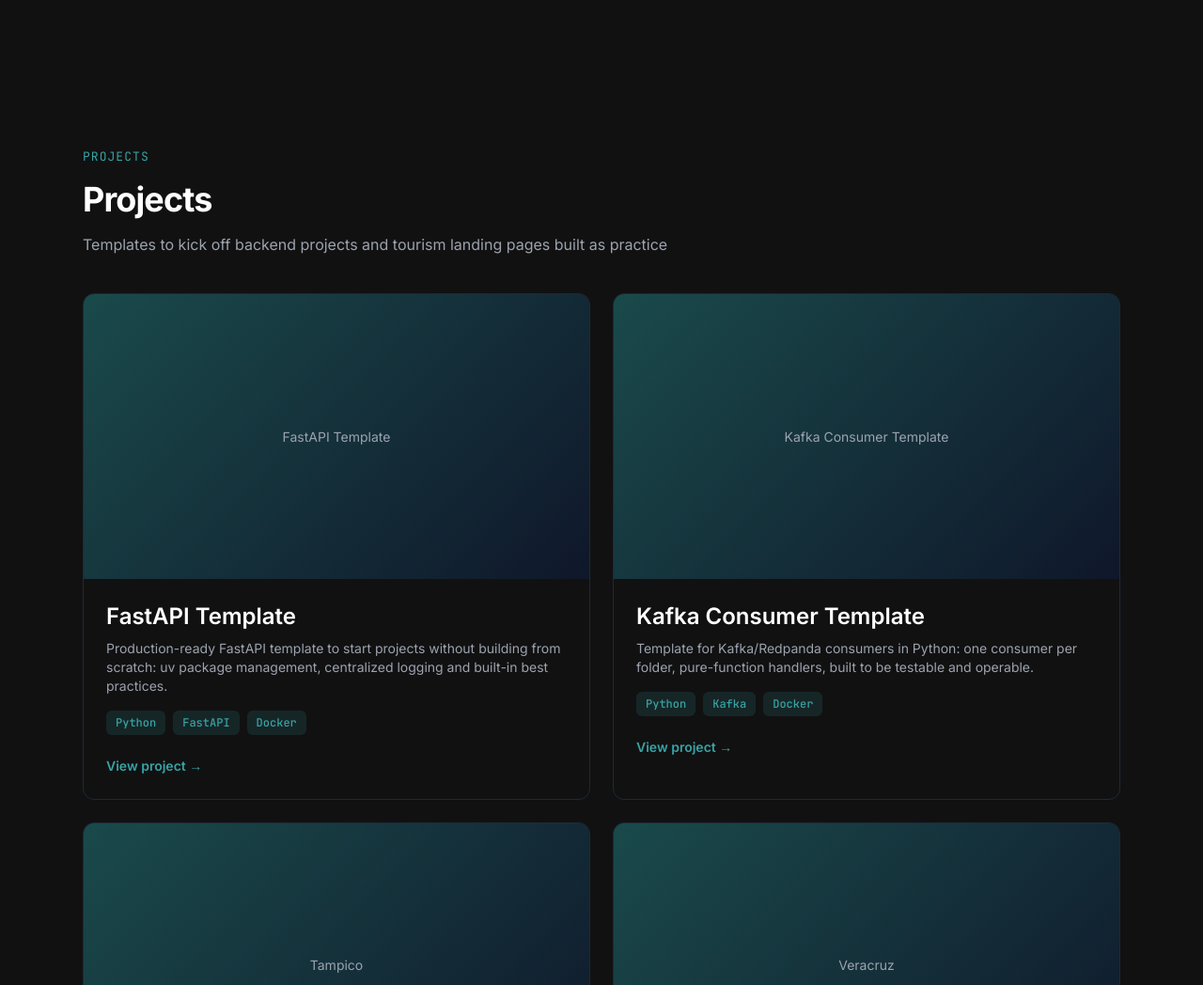
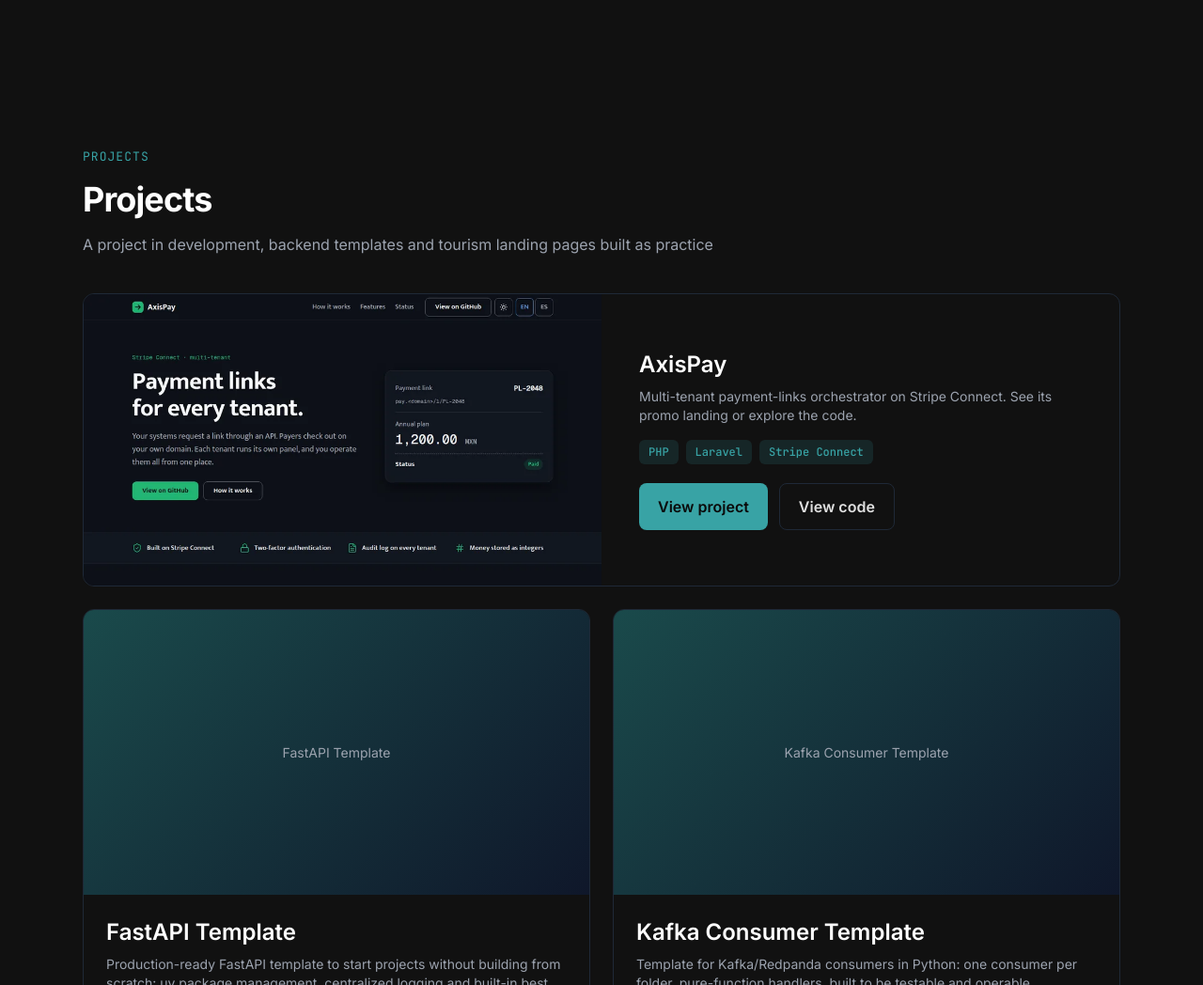
Before and after one commit to OJoshuaCG/OJoshuaCG, a plain HTML site: page portfolio/index.html in a window 1280 px wide. Shown: the part 2566-3614 px from the top of the page at 94% size. Drawn offline with nearby package versions, Linux system fonts and the light colour scheme.

Commit message:
feat(portfolio): add AxisPay as featured project with demo and code buttons
Featured full-width card with View project (promo landing) and View code (GitHub) actions, a landing thumbnail, a viewCode label and an updated section subtitle. Cards with their own buttons are not links as a whole, so they skip the hover lift.

```diff
--- a/portfolio/assets/css/main.css
+++ b/portfolio/assets/css/main.css
@@ -254,6 +254,13 @@ body {
   transform: translateY(-4px);
   box-shadow: 0 12px 40px var(--color-accent-subtle);
   border-color: var(--color-accent);
+}
+
+/* Card with its own buttons is not a link as a whole: no lift on hover */
+.project-card-actions:hover {
+  transform: none;
+  box-shadow: none;
+  border-color: var(--color-border);
 }
 
 /* --- Contact: availability dot and copy button --- */
--- a/portfolio/assets/js/renderer.js
+++ b/portfolio/assets/js/renderer.js
@@ -140,7 +140,10 @@
       '</div>';
   }
 
-  function renderProjects(data, viewLabel, newTabLabel) {
+  function renderProjects(data, globalData) {
+    var viewLabel = globalData.viewProject;
+    var codeLabel = globalData.viewCode;
+    var newTabLabel = globalData.newTab;
     var el = document.querySelector('[data-section="projects"]');
     if (!el || !data) return;
     var cards = '';
@@ -151,10 +154,29 @@
         tags += '<span class="tag">' + p.tags[t] + '</span>';
       }
       var external = /^https?:/.test(p.link);
+      var hasActions = !!(p.demo && p.code);
       var linkAttrs = external ? ' target="_blank" rel="noopener noreferrer" aria-label="' + p.title + ' (' + r(newTabLabel) + ')"' : '';
       var media = p.thumbnail
         ? '<img src="' + p.thumbnail + '" alt="' + p.title + '" class="w-full h-full object-cover" onerror="Portfolio.Utils.handleImageError(this)">'
         : '<div class="img-placeholder w-full h-full" role="img" aria-label="' + p.title + '"><span>' + p.title + '</span></div>';
+      if (hasActions) {
+        var actionAttrs = ' target="_blank" rel="noopener noreferrer"';
+        var actionClass = ' inline-flex items-center px-5 py-3 min-h-[44px] font-semibold rounded-lg';
+        cards +=
+          '<article class="project-card project-card-actions md:col-span-2 md:grid md:grid-cols-2 animate-on-scroll">' +
+            '<div class="aspect-video md:aspect-auto md:min-h-[18rem] img-placeholder">' + media + '</div>' +
+            '<div class="p-6 md:p-10 flex flex-col justify-center">' +
+              '<h3 class="text-2xl font-semibold text-white mb-2">' + p.title + '</h3>' +
+              '<p class="text-gray-400 text-sm mb-4">' + r(p.description) + '</p>' +
+              '<div class="flex flex-wrap gap-2 mb-5">' + tags + '</div>' +
+              '<div class="flex flex-wrap gap-3">' +
+                '<a href="' + p.demo + '"' + actionAttrs + ' class="btn-theme' + actionClass + '" aria-label="' + r(viewLabel) + ': ' + p.title + ' (' + r(newTabLabel) + ')">' + r(viewLabel) + '</a>' +
+                '<a href="' + p.code + '"' + actionAttrs + ' class="btn-outline' + actionClass + '" aria-label="' + r(codeLabel) + ': ' + p.title + ' (' + r(newTabLabel) + ')">' + r(codeLabel) + '</a>' +
+              '</div>' +
+            '</div>' +
+          '</article>';
+        continue;
+      }
       cards +=
         '<a href="' + p.link + '"' + linkAttrs + ' class="project-card block animate-on-scroll">' +
           '<div class="aspect-video img-placeholder">' + media + '</div>' +
@@ -474,7 +496,7 @@
       renderAbout(d.about, d.differentiator);
       renderTechStack(d.techStack);
       renderSkills(d.skills);
-      renderProjects(d.projects, globalData.viewProject, globalData.newTab);
+      renderProjects(d.projects, globalData);
       renderContact(d.contact);
     } else if (page === 'tampico') {
       var t = config.tampico;
--- a/portfolio/config.json
+++ b/portfolio/config.json
@@ -24,6 +24,7 @@
     "backToTop": { "es": "Volver arriba", "en": "Back to top" },
     "backToPortfolio": { "es": "Volver al portafolio", "en": "Back to portfolio" },
     "viewProject": { "es": "Ver proyecto", "en": "View project" },
+    "viewCode": { "es": "Ver código", "en": "View code" },
     "newTab": { "es": "abre en otra pestaña", "en": "opens in a new tab" },
     "social": [
       { "type": "linkedin", "label": "LinkedIn", "url": "https://mx.linkedin.com/in/ojoshuacg" },
@@ -167,8 +168,24 @@
     },
     "projects": {
       "title": { "es": "Proyectos", "en": "Projects" },
-      "subtitle": { "es": "Plantillas para arrancar proyectos backend y landings turísticas de práctica", "en": "Templates to kick off backend projects and tourism landing pages built as practice" },
+      "subtitle": { "es": "Un proyecto en desarrollo, plantillas backend y landings turísticas de práctica", "en": "A project in development, backend templates and tourism landing pages built as practice" },
       "items": [
+        {
+          "id": "axispay",
+          "title": "AxisPay",
+          "description": {
+            "es": "Orquestador multi-tenant de links de pago sobre Stripe Connect. Mira su landing promocional o explora el código.",
+            "en": "Multi-tenant payment-links orchestrator on Stripe Connect. See its promo landing or explore the code."
+          },
+          "thumbnail": "./assets/images/projects/axispay-thumb.webp",
+          "demo": "https://ojoshuacg.github.io/axispay/",
+          "code": "https://github.com/OJoshuaCG/axispay",
+          "tags": [
+            "PHP",
+            "Laravel",
+            "Stripe Connect"
+          ]
+        },
         {
           "id": "fastapi-template",
           "title": "FastAPI Template",
```
Also changed, not shown: portfolio/assets/images/projects/axispay-thumb.webp (added).
